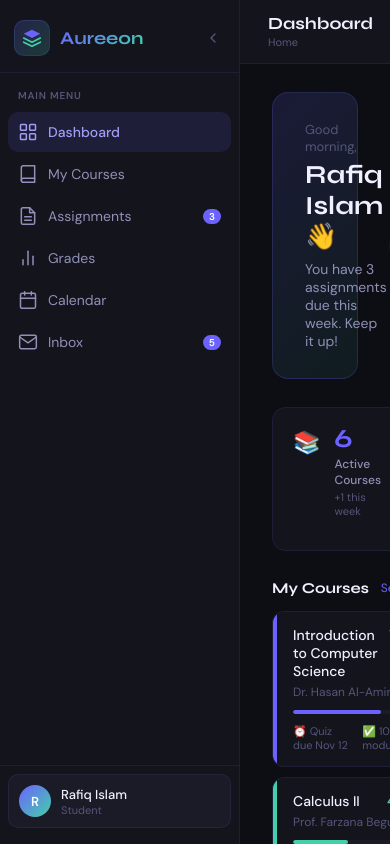
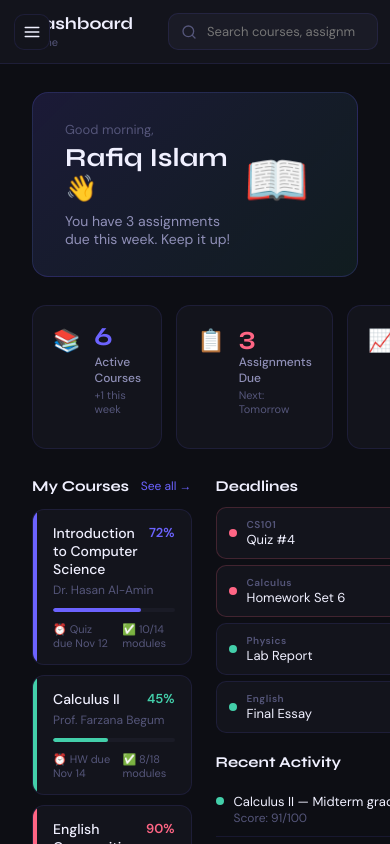
Before and after one commit to raonokmatabber/aureeon-lms, a Next.js app: page /dashboard in a window 390 px wide. Built offline with nearby package versions, Linux system fonts and the light colour scheme.

Commit message:
add mobile responsive sidebar

```diff
--- a/src/components/layout/Sidebar.tsx
+++ b/src/components/layout/Sidebar.tsx
@@ -1,7 +1,7 @@
 'use client'
 import Link from 'next/link'
 import { usePathname } from 'next/navigation'
-import { useState } from 'react'
+import { useState, useEffect } from 'react'
 
 const navItems = [
   { label: 'Dashboard', href: '/dashboard', badge: 0, icon: <svg width="20" height="20" viewBox="0 0 24 24" fill="none" stroke="currentColor" strokeWidth="1.8" strokeLinecap="round" strokeLinejoin="round"><rect x="3" y="3" width="7" height="7" rx="1"/><rect x="14" y="3" width="7" height="7" rx="1"/><rect x="3" y="14" width="7" height="7" rx="1"/><rect x="14" y="14" width="7" height="7" rx="1"/></svg> },
@@ -15,10 +15,24 @@
 export default function Sidebar() {
   const pathname = usePathname()
   const [collapsed, setCollapsed] = useState(false)
-  const w = collapsed ? 64 : 240
+  const [mobileOpen, setMobileOpen] = useState(false)
+  const [isMobile, setIsMobile] = useState(false)
 
-  return (
-    <aside style={{ width: w, minWidth: w, height: '100vh', background: 'var(--bg-surface)', borderRight: '1px solid var(--border-subtle)', display: 'flex', flexDirection: 'column', transition: 'width 0.3s ease, min-width 0.3s ease', overflow: 'hidden', position: 'relative', zIndex: 50, flexShrink: 0 }}>
+  useEffect(() => {
+    const check = () => setIsMobile(window.innerWidth < 768)
+    check()
+    window.addEventListener('resize', check)
+    return () => window.removeEventListener('resize', check)
+  }, [])
+
+  // Close mobile menu on route change
+  useEffect(() => { setMobileOpen(false) }, [pathname])
+
+  const w = isMobile ? 240 : collapsed ? 64 : 240
+  const show = isMobile ? mobileOpen : true
+
+  const SidebarContent = () => (
+    <aside style={{ width: 240, height: '100vh', background: 'var(--bg-surface)', borderRight: '1px solid var(--border-subtle)', display: 'flex', flexDirection: 'column', overflow: 'hidden', flexShrink: 0 }}>
 
       {/* Logo */}
       <div style={{ display: 'flex', alignItems: 'center', gap: 10, padding: '20px 14px 16px', borderBottom: '1px solid var(--border-subtle)', minHeight: 64 }}>
@@ -28,49 +42,46 @@
             <path d="M2 17l10 5 10-5M2 12l10 5 10-5" stroke="#43CFAA" strokeWidth="2" strokeLinecap="round" strokeLinejoin="round"/>
           </svg>
         </div>
-        {!collapsed && (
+        {(!collapsed || isMobile) && (
           <span style={{ fontFamily: 'var(--font-display)', fontSize: 18, fontWeight: 700, background: 'linear-gradient(135deg,#6C63FF,#43CFAA)', WebkitBackgroundClip: 'text', WebkitTextFillColor: 'transparent', backgroundClip: 'text', whiteSpace: 'nowrap' }}>
             Aureeon
           </span>
         )}
-        <button onClick={() => setCollapsed(!collapsed)} style={{ marginLeft: 'auto', width: 24, height: 24, border: 'none', background: 'transparent', color: 'var(--text-muted)', cursor: 'pointer', borderRadius: 6, display: 'flex', alignItems: 'center', justifyContent: 'center', flexShrink: 0 }}>
-          <svg width="16" height="16" viewBox="0 0 24 24" fill="none" stroke="currentColor" strokeWidth="2" strokeLinecap="round">
-            {collapsed ? <polyline points="9 18 15 12 9 6"/> : <polyline points="15 18 9 12 15 6"/>}
-          </svg>
-        </button>
+        {!isMobile && (
+          <button onClick={() => setCollapsed(!collapsed)} style={{ marginLeft: 'auto', width: 24, height: 24, border: 'none', background: 'transparent', color: 'var(--text-muted)', cursor: 'pointer', borderRadius: 6, display: 'flex', alignItems: 'center', justifyContent: 'center', flexShrink: 0 }}>
+            <svg width="16" height="16" viewBox="0 0 24 24" fill="none" stroke="currentColor" strokeWidth="2" strokeLinecap="round">
+              {collapsed ? <polyline points="9 18 15 12 9 6"/> : <polyline points="15 18 9 12 15 6"/>}
+            </svg>
+          </button>
+        )}
+        {isMobile && (
+          <button onClick={() => setMobileOpen(false)} style={{ marginLeft: 'auto', width: 24, height: 24, border: 'none', background: 'transparent', color: 'var(--text-muted)', cursor: 'pointer', borderRadius: 6, display: 'flex', alignItems: 'center', justifyContent: 'center' }}>
+            <svg width="16" height="16" viewBox="0 0 24 24" fill="none" stroke="currentColor" strokeWidth="2.5" strokeLinecap="round">
+              <line x1="18" y1="6" x2="6" y2="18"/><line x1="6" y1="6" x2="18" y2="18"/>
+            </svg>
+          </button>
+        )}
       </div>
 
-      {/* Nav items */}
+      {/* Nav */}
       <nav style={{ flex: 1, padding: '12px 8px', display: 'flex', flexDirection: 'column', gap: 2, overflowY: 'auto' }}>
-        {!collapsed && (
-          <span style={{ fontSize: 10, fontWeight: 600, letterSpacing: '0.08em', color: 'var(--text-muted)', padding: '4px 10px 8px', display: 'block' }}>
-            MAIN MENU
-          </span>
+        {(!collapsed || isMobile) && (
+          <span style={{ fontSize: 10, fontWeight: 600, letterSpacing: '0.08em', color: 'var(--text-muted)', padding: '4px 10px 8px', display: 'block' }}>MAIN MENU</span>
         )}
         {navItems.map((item) => {
           const active = pathname === item.href || pathname.startsWith(item.href + '/')
           return (
-            <Link
-              key={item.href}
-              href={item.href}
-              title={collapsed ? item.label : undefined}
-              style={{ display: 'flex', alignItems: 'center', gap: 10, padding: '10px 10px', borderRadius: 10, color: active ? '#a09df5' : 'var(--text-secondary)', textDecoration: 'none', fontSize: 14, fontWeight: active ? 500 : 400, background: active ? 'rgba(108,99,255,0.12)' : 'transparent', position: 'relative', whiteSpace: 'nowrap', overflow: 'hidden', transition: 'background 0.15s, color 0.15s' }}
-            >
-              <span style={{ flexShrink: 0, display: 'flex', width: 20, height: 20, alignItems: 'center', justifyContent: 'center' }}>
-                {item.icon}
-              </span>
-              {!collapsed && <span style={{ flex: 1 }}>{item.label}</span>}
-              {!collapsed && item.badge > 0 && (
-                <span style={{ background: 'var(--brand-primary)', color: '#fff', fontSize: 10, fontWeight: 600, padding: '1px 6px', borderRadius: 99, minWidth: 18, textAlign: 'center' }}>
-                  {item.badge}
-                </span>
+            <Link key={item.href} href={item.href} title={collapsed && !isMobile ? item.label : undefined}
+              style={{ display: 'flex', alignItems: 'center', gap: 10, padding: '10px 10px', borderRadius: 10, color: active ? '#a09df5' : 'var(--text-secondary)', textDecoration: 'none', fontSize: 14, fontWeight: active ? 500 : 400, background: active ? 'rgba(108,99,255,0.12)' : 'transparent', position: 'relative', whiteSpace: 'nowrap', overflow: 'hidden', transition: 'background 0.15s, color 0.15s' }}>
+              <span style={{ flexShrink: 0, display: 'flex', width: 20, height: 20, alignItems: 'center', justifyContent: 'center' }}>{item.icon}</span>
+              {(!collapsed || isMobile) && <span style={{ flex: 1 }}>{item.label}</span>}
+              {(!collapsed || isMobile) && item.badge > 0 && (
+                <span style={{ background: 'var(--brand-primary)', color: '#fff', fontSize: 10, fontWeight: 600, padding: '1px 6px', borderRadius: 99, minWidth: 18, textAlign: 'center' }}>{item.badge}</span>
               )}
-              {collapsed && item.badge > 0 && (
+              {collapsed && !isMobile && item.badge > 0 && (
                 <span className="pulse-dot" style={{ position: 'absolute', top: 8, right: 8, width: 7, height: 7, borderRadius: '50%', background: 'var(--brand-primary)' }} />
               )}
-              {active && (
-                <span style={{ position: 'absolute', left: -8, top: '50%', transform: 'translateY(-50%)', width: 3, height: 20, borderRadius: '0 3px 3px 0', background: 'var(--brand-primary)' }} />
-              )}
+              {active && <span style={{ position: 'absolute', left: -8, top: '50%', transform: 'translateY(-50%)', width: 3, height: 20, borderRadius: '0 3px 3px 0', background: 'var(--brand-primary)' }} />}
             </Link>
           )
         })}
@@ -78,11 +89,9 @@
 
       {/* User card */}
       <div style={{ padding: '8px 8px 16px', borderTop: '1px solid var(--border-subtle)' }}>
-        <div style={{ display: 'flex', alignItems: 'center', gap: 10, padding: 10, borderRadius: 10, background: 'var(--bg-elevated)', border: '1px solid var(--border-subtle)', cursor: 'pointer', justifyContent: collapsed ? 'center' : 'flex-start' }}>
-          <div style={{ width: 32, height: 32, borderRadius: '50%', background: 'linear-gradient(135deg,#6C63FF,#43CFAA)', display: 'flex', alignItems: 'center', justifyContent: 'center', fontSize: 13, fontWeight: 700, color: '#fff', flexShrink: 0 }}>
-            R
-          </div>
-          {!collapsed && (
+        <div style={{ display: 'flex', alignItems: 'center', gap: 10, padding: 10, borderRadius: 10, background: 'var(--bg-elevated)', border: '1px solid var(--border-subtle)', cursor: 'pointer', justifyContent: collapsed && !isMobile ? 'center' : 'flex-start' }}>
+          <div style={{ width: 32, height: 32, borderRadius: '50%', background: 'linear-gradient(135deg,#6C63FF,#43CFAA)', display: 'flex', alignItems: 'center', justifyContent: 'center', fontSize: 13, fontWeight: 700, color: '#fff', flexShrink: 0 }}>R</div>
+          {(!collapsed || isMobile) && (
             <div style={{ display: 'flex', flexDirection: 'column', overflow: 'hidden' }}>
               <span style={{ fontSize: 13, fontWeight: 500, color: 'var(--text-primary)', whiteSpace: 'nowrap', overflow: 'hidden', textOverflow: 'ellipsis' }}>Rafiq Islam</span>
               <span style={{ fontSize: 11, color: 'var(--text-muted)' }}>Student</span>
@@ -92,4 +101,36 @@
       </div>
     </aside>
   )
+
+  if (isMobile) {
+    return (
+      <>
+        {/* Hamburger button */}
+        <button
+          onClick={() => setMobileOpen(true)}
+          style={{ position: 'fixed', top: 14, left: 14, zIndex: 200, width: 36, height: 36, border: '1px solid var(--border-subtle)', borderRadius: 10, background: 'var(--bg-surface)', color: 'var(--text-primary)', cursor: 'pointer', display: 'flex', alignItems: 'center', justifyContent: 'center' }}>
+          <svg width="18" height="18" viewBox="0 0 24 24" fill="none" stroke="currentColor" strokeWidth="2" strokeLinecap="round">
+            <line x1="3" y1="6" x2="21" y2="6"/><line x1="3" y1="12" x2="21" y2="12"/><line x1="3" y1="18" x2="21" y2="18"/>
+          </svg>
+        </button>
+
+        {/* Overlay */}
+        {mobileOpen && (
+          <div onClick={() => setMobileOpen(false)}
+            style={{ position: 'fixed', inset: 0, background: 'rgba(0,0,0,0.5)', zIndex: 100, backdropFilter: 'blur(2px)' }} />
+        )}
+
+        {/* Drawer */}
+        <div style={{ position: 'fixed', top: 0, left: 0, height: '100vh', zIndex: 150, transform: mobileOpen ? 'translateX(0)' : 'translateX(-100%)', transition: 'transform 0.3s ease' }}>
+          <SidebarContent />
+        </div>
+      </>
+    )
+  }
+
+  return (
+    <aside style={{ width: w, minWidth: w, height: '100vh', background: 'var(--bg-surface)', borderRight: '1px solid var(--border-subtle)', display: 'flex', flexDirection: 'column', transition: 'width 0.3s ease, min-width 0.3s ease', overflow: 'hidden', position: 'relative', zIndex: 50, flexShrink: 0 }}>
+      <SidebarContent />
+    </aside>
+  )
 }
```
